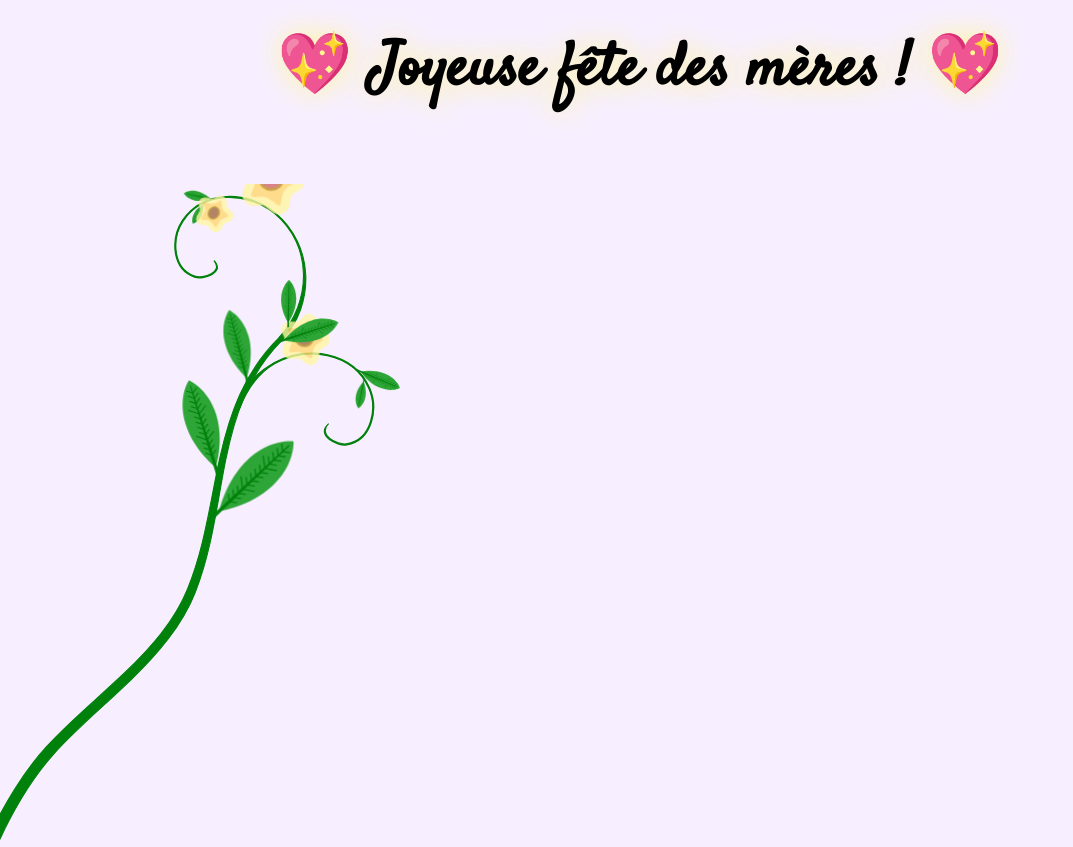
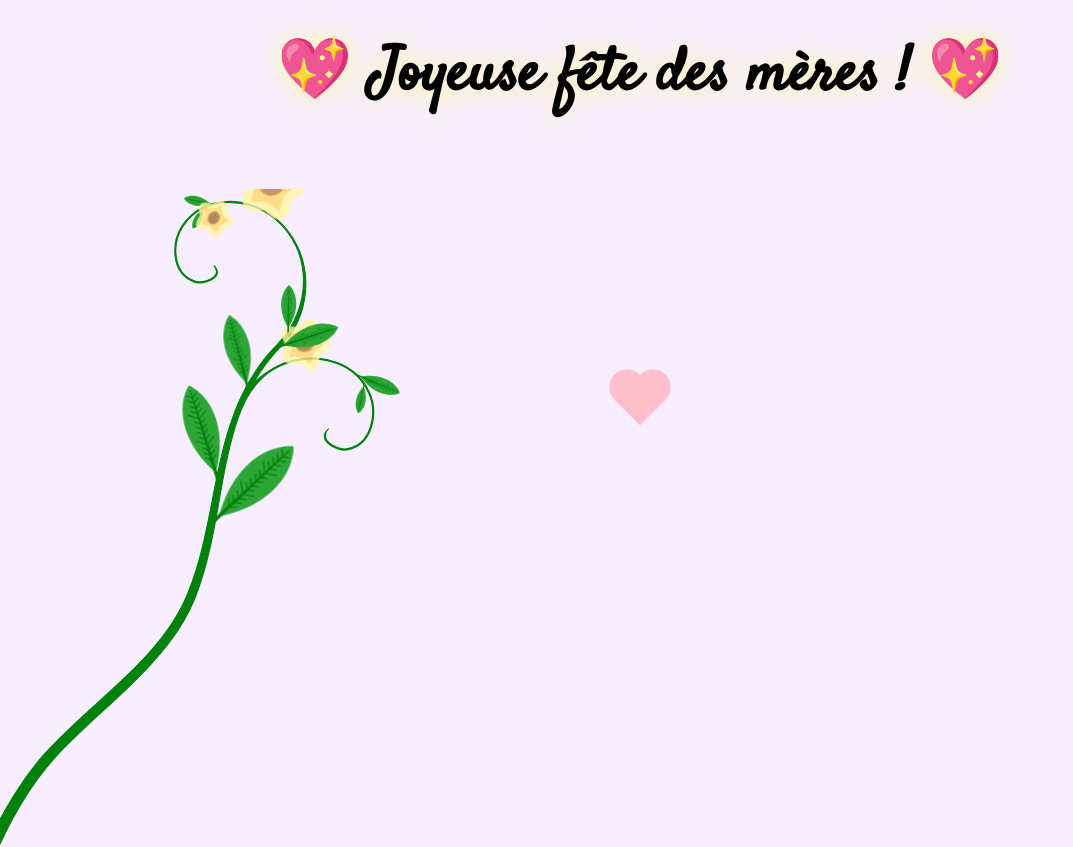
Before and after one commit to SeenKid/f-tes-des-m-res-2022, a PHP site: page /index.html in a window 1280 px wide. Shown: the whole page, without its empty margins (0-1073 px from the left). Run offline with PHP 8.4, Linux system fonts and the light colour scheme.

Commit message:
Update style.css

```diff
--- a/style.css
+++ b/style.css
@@ -28,12 +28,13 @@ svg {
 
 .message {
   align-self: flex-end;
-  font-size: 1.5em;
+  font-size: 2.5em;
   font-family: 'Permanent Marker', cursive;
   text-shadow: 0 0 50px red;
   opacity: 0;
   animation: draw-message 2s linear 10s forwards;
-  padding-right: 10vw;
+  padding-right: 120px;
+  padding-bottom: 100px;
 }
 
 .message span {
@@ -115,3 +116,72 @@ svg {
     opacity: 1;
   }
 }
+#titler {
+  padding-top: 10px;
+}
+
+.back {
+  position: fixed;
+  padding: 0;
+  margin: 0;
+  top: 0;
+  left: 0;
+  width: 100%;
+  height: 100%;
+  background: white;
+  animation-name: backdiv;
+  animation-duration: 1s;
+  animation-iteration-count: infinite;
+}
+
+.heart {
+  position: absolute;
+  margin: auto;
+  top: 0;
+  right: 0;
+  bottom: 0;
+  left: 0;
+  background-color: pink;
+  height: 50px;
+  width: 50px;
+  transform: rotate(-45deg);
+  animation-name: beat;
+  animation-duration: 1s;
+  animation-iteration-count: infinite;
+
+}
+.heart:after {
+  background-color: pink;
+  content: "";
+  border-radius: 50%;
+  position: absolute;
+  width: 50px;
+  height: 50px;
+  top: 0px;
+  left: 25px;
+}
+.heart:before {
+  background-color: pink;
+  content: "";
+  border-radius: 50%;
+  position: absolute;
+  width: 50px;
+  height: 50px;
+  top: -25px;
+  left: 0px;
+}
+
+@keyframes backdiv {
+  50% {
+    background: #ffe6f2;
+  }
+}
+
+@keyframes beat {
+  0% {
+    transform: scale(1) rotate(-45deg);
+  }
+  50% {
+    transform: scale(0.6) rotate(-45deg);
+  }
+}
```
